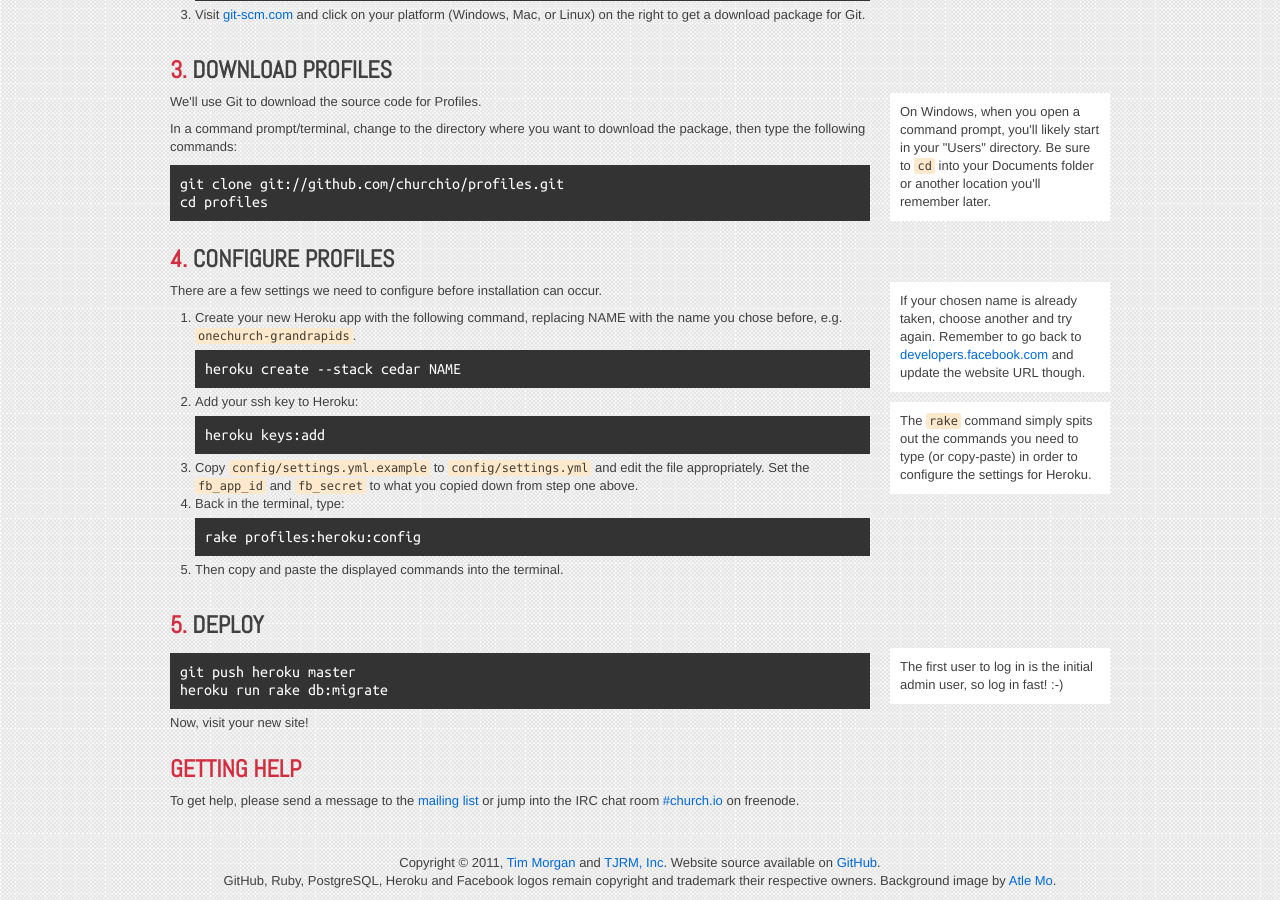
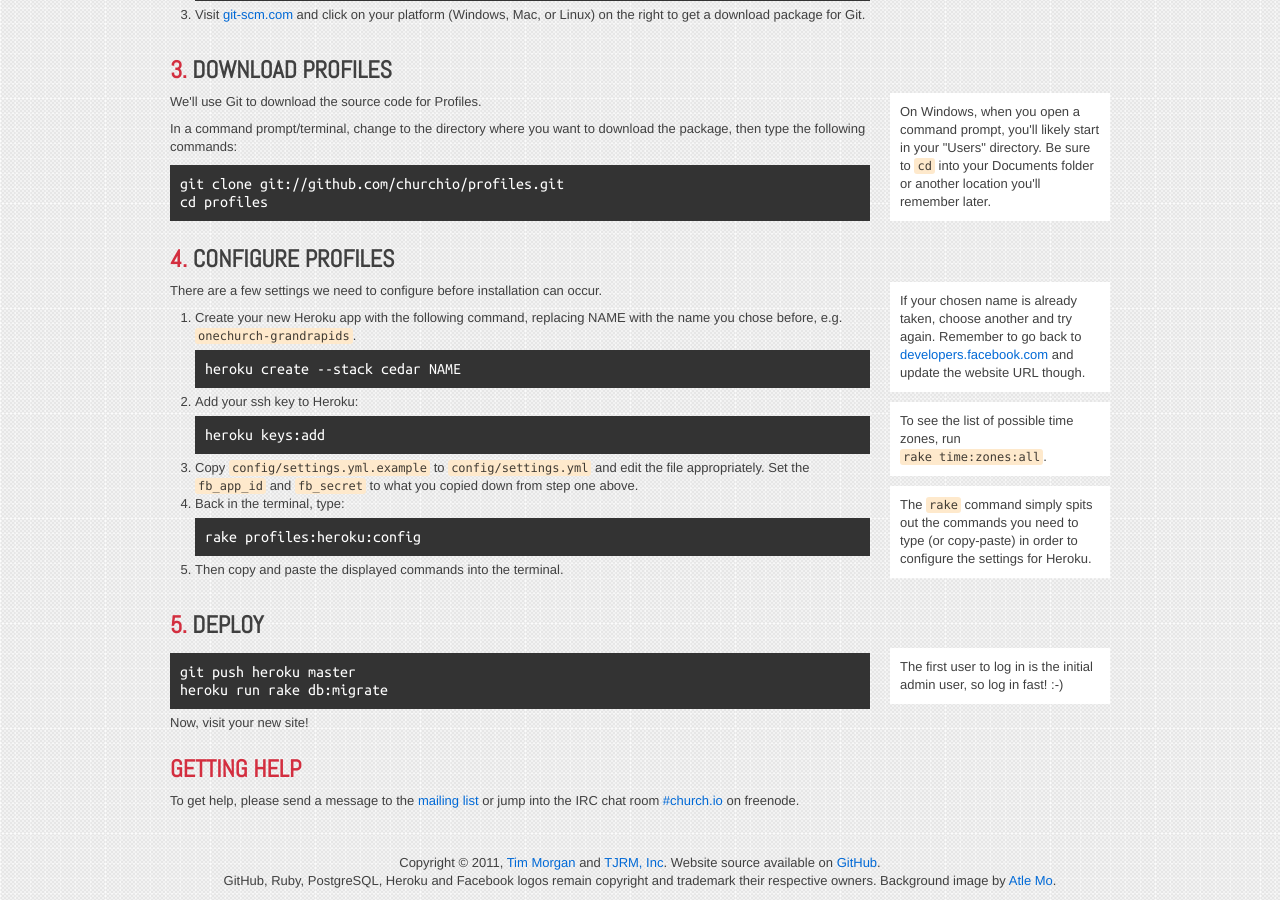
Before and after one commit to seven1m/old-churchio-website, a Jekyll site: the page built from profiles/install.html, in a window 1280 px wide and 900 px high, scrolled down 847 px. Built offline with Jekyll 4.4.1, drawn with Linux system fonts in a browser that asks for light colours; Markdown is read by kramdown in place of the engine named in the settings.

Commit message:
Add note about the time zones list [fixes #4]

```diff
--- a/profiles/install.html
+++ b/profiles/install.html
@@ -150,6 +150,9 @@
         <a href="http://developers.facebook.com">developers.facebook.com</a> and update the website URL though.
       </p>
       <p>
+        To see the list of possible time zones, run<br/><code>rake time:zones:all</code>.
+      </p>
+      <p>
         The <code>rake</code> command simply spits out the commands you need to
         type (or copy-paste) in order to configure the settings for Heroku.
       </p>
```
